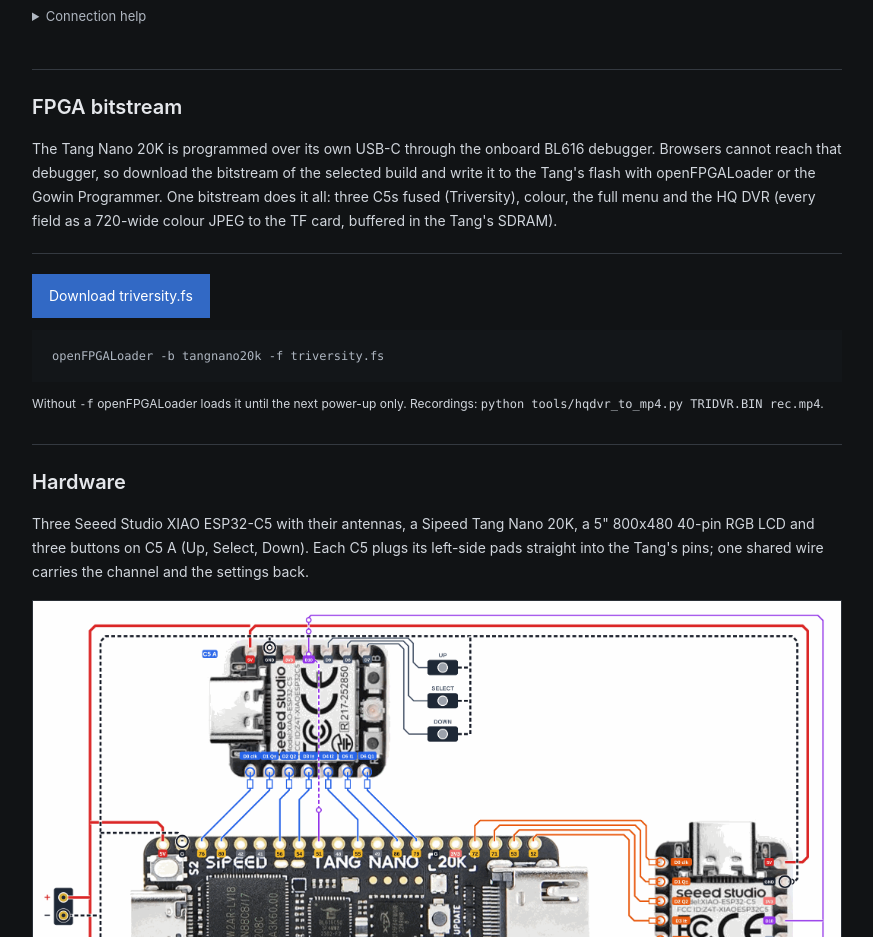
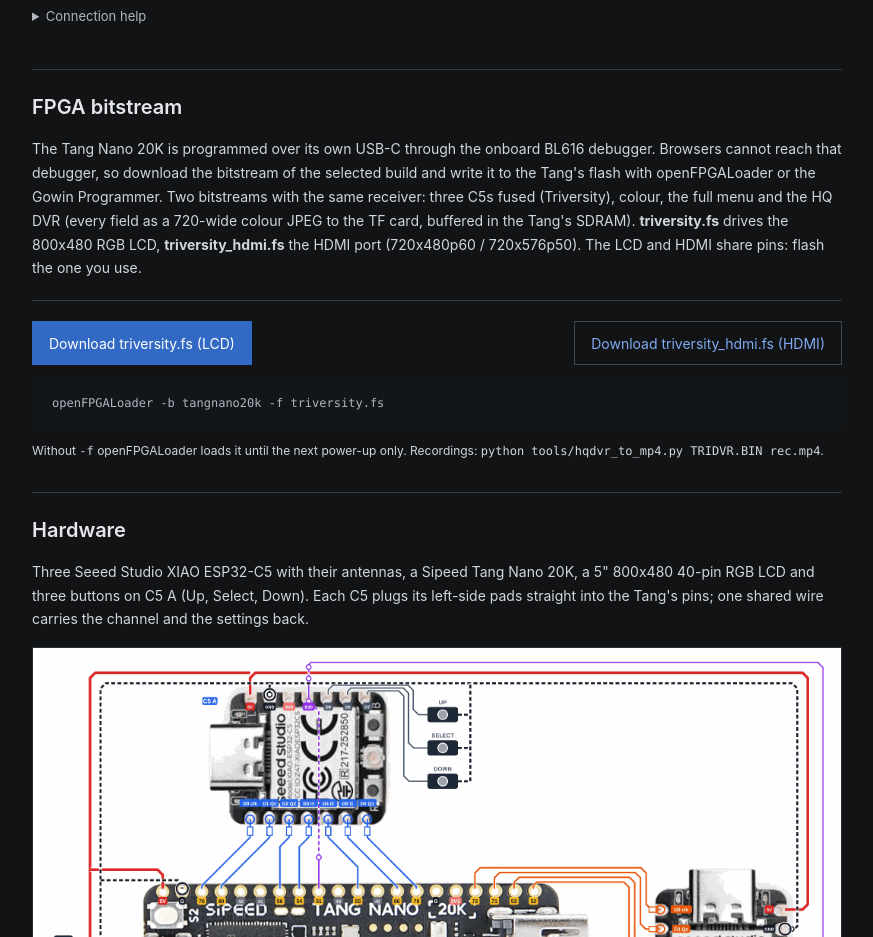
Before and after one commit to Twotoz/c5vrx-fpga, a plain HTML site: page web/index.html in a window 1280 px wide. Shown: the part 1360-2297 px from the top of the page, without its empty margins (314-1187 px from the left). Drawn offline with Linux system fonts and the light colour scheme; no server answers.

Commit message:
HDMI build fits: triversity_hdmi.fs; release, CI and web flasher offer it
- HDMI=1: 84 % LUT4, IQ clock 56 MHz, pixel clock 48 MHz (needs 27), no errors
- the DVR takes the display's own 720-pixel stream in the HDMI build (no
  second DDA or gain multiplier); the menu's numbers share one decimal
  converter (run_osd_tb.py pixel-exact)
- true LVDS (LVDS25) on pins 33-40 without BANK_VCCIO: apicula takes it in
  the 3.3 V bank, as Sipeed's example
- release publishes triversity.fs (LCD) and triversity_hdmi.fs; CI builds
  both and runs run_osd_tb.py --hdmi and run_tmds_tb.py

Co-Authored-By: Claude Opus 5.5 <noreply@anthropic.com>
Claude-Session: https://claude.ai/code/session_01SbUcqf2coNPus5rYcABRPw

```diff
--- a/web/app.js
+++ b/web/app.js
@@ -52,6 +52,9 @@ function showRelease() {
   const fs = asset(rel, 'triversity.fs');
   $('dlFs').href = fs ? assetUrl(fs) : '#';
   $('dlFs').toggleAttribute('aria-disabled', !fs);
+  const hd = asset(rel, 'triversity_hdmi.fs');
+  $('dlFsHdmi').href = hd ? assetUrl(hd) : '#';
+  $('dlFsHdmi').toggleAttribute('aria-disabled', !hd);
   $('infoName').textContent = rel ? (rel.name || rel.tag) : '-';
   $('infoDate').textContent = rel ? new Date(rel.published_at).toLocaleString() : '-';
   $('infoAssets').textContent = rel ? rel.assets.map(a => a.name).join(', ') : '-';
--- a/web/index.html
+++ b/web/index.html
@@ -160,9 +160,10 @@
 
       <section class="project-info" id="bitstream" aria-labelledby="bitstreamTitle">
         <h2 id="bitstreamTitle">FPGA bitstream</h2>
-        <p>The Tang Nano 20K is programmed over its own USB-C through the onboard BL616 debugger. Browsers cannot reach that debugger, so download the bitstream of the selected build and write it to the Tang's flash with openFPGALoader or the Gowin Programmer. One bitstream does it all: three C5s fused (Triversity), colour, the full menu and the HQ DVR (every field as a 720-wide colour JPEG to the TF card, buffered in the Tang's SDRAM).</p>
+        <p>The Tang Nano 20K is programmed over its own USB-C through the onboard BL616 debugger. Browsers cannot reach that debugger, so download the bitstream of the selected build and write it to the Tang's flash with openFPGALoader or the Gowin Programmer. Two bitstreams with the same receiver: three C5s fused (Triversity), colour, the full menu and the HQ DVR (every field as a 720-wide colour JPEG to the TF card, buffered in the Tang's SDRAM). <strong>triversity.fs</strong> drives the 800x480 RGB LCD, <strong>triversity_hdmi.fs</strong> the HDMI port (720x480p60 / 720x576p50). The LCD and HDMI share pins: flash the one you use.</p>
         <div class="flash-actions">
-          <a id="dlFs" class="action primary" href="#" download>Download triversity.fs</a>
+          <a id="dlFs" class="action primary" href="#" download>Download triversity.fs (LCD)</a>
+          <a id="dlFsHdmi" class="action" href="#" download>Download triversity_hdmi.fs (HDMI)</a>
         </div>
         <pre class="terminal-output bitstream-cmd">openFPGALoader -b tangnano20k -f triversity.fs</pre>
         <p class="hint">Without <code>-f</code> openFPGALoader loads it until the next power-up only. Recordings: <code>python tools/hqdvr_to_mp4.py TRIDVR.BIN rec.mp4</code>.</p>
```
Also changed, not shown: 7 other files.
